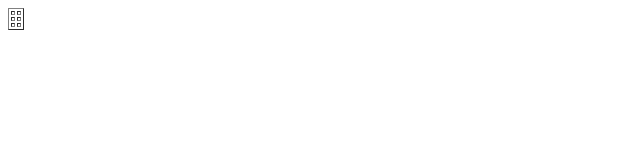
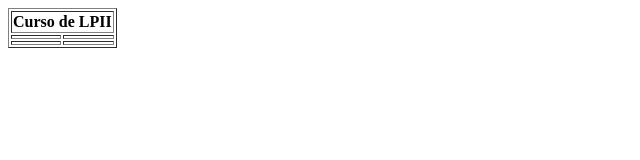
Before and after one commit to Cc4s4s/academico, a plain HTML site: page index.html in a window 1280 px wide. Shown: the whole page, without its empty margins (0-640 px from the left). Drawn offline with Linux system fonts and the light colour scheme.

Commit message:
Creacion de encabezado

```diff
--- a/index.html
+++ b/index.html
@@ -4,8 +4,8 @@
         <table border="1">
             <thead>
                 <tr>
-                    <th></th>
-                    <th></th>
+                    <th colspan="2">Curso de LPII</th>
+
                 </tr>
             </thead>
             <tbody>
```
